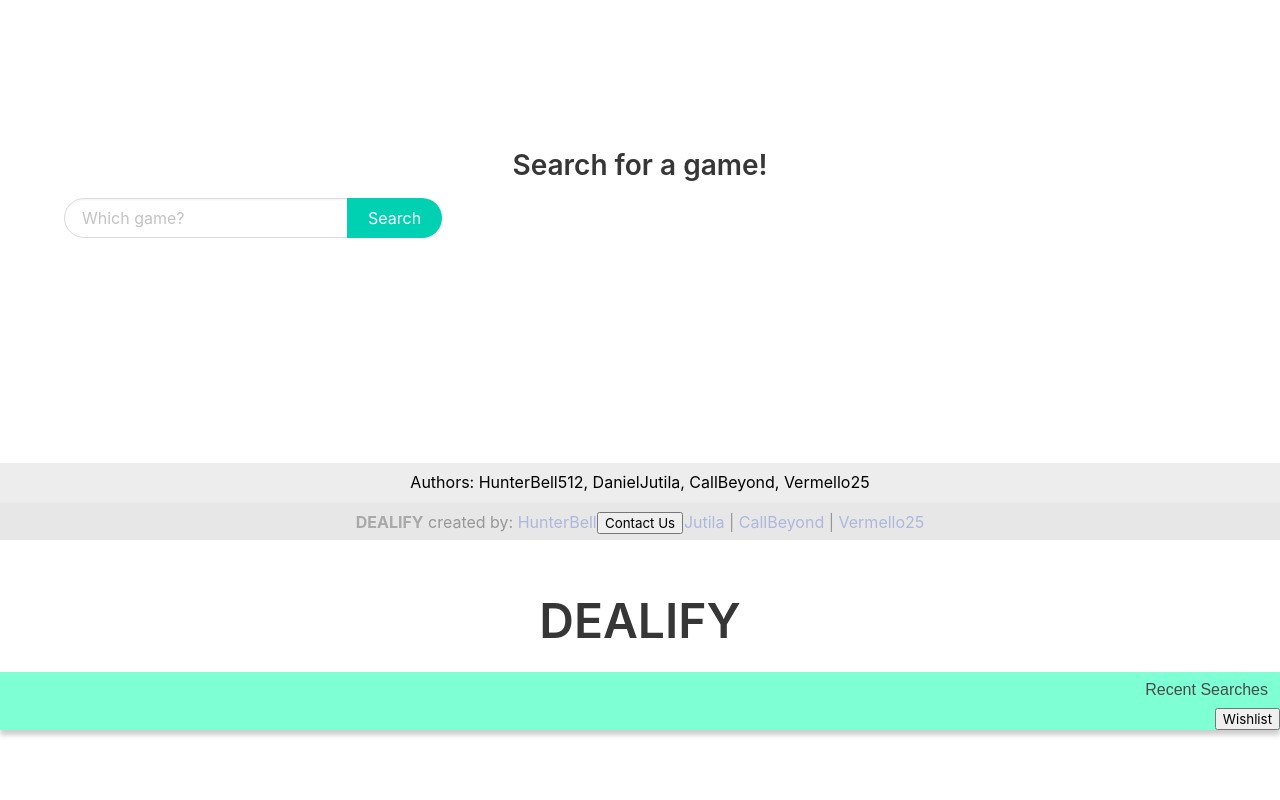
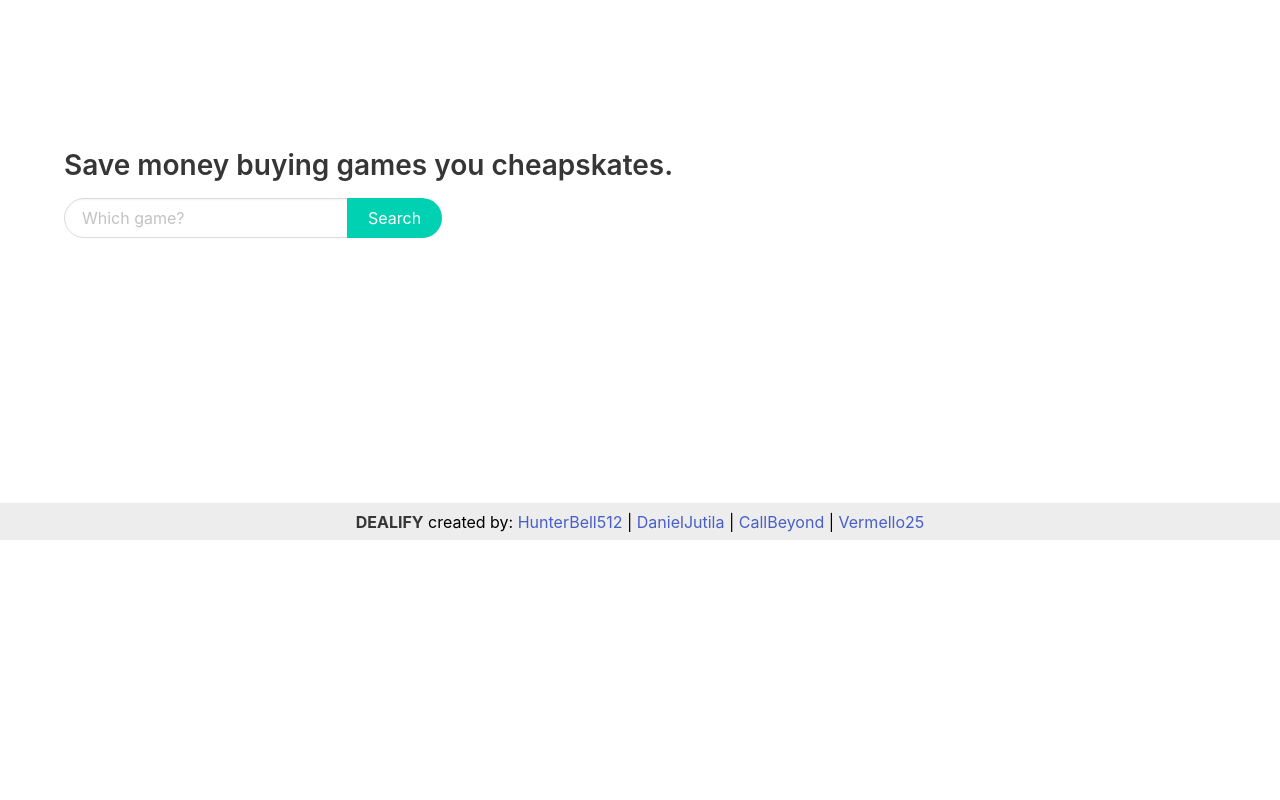
Before and after one commit to HunterBell512/dealify, a plain HTML site: page index.html in a window 1280 px wide. Shown: the part 260-1060 px from the top of the page. After the commit the page ends 854 px from the top, so only its background shows below. Drawn offline with nearby package versions, Linux system fonts and the light colour scheme; a web font is replaced by a local one.

Commit message:
changed html

```diff
--- a/index.html
+++ b/index.html
@@ -11,22 +11,28 @@
   <link rel="stylesheet" href="./assets/css/styles.css">
   <!-- Title -->
   <title>Dealify</title>
+
 </head>
 
 <body>
+
     <header>
       <nav class="navbar is-light" role="navigation">
+        <!-- Logo to the left of DEALIFY text -->
         <div class="navbar-brand">
           <a class="navbar-item" href="https://github.com/HunterBell512/dealify">
             <img src="./assets/images/eyes.png" width="112" height="28" alt="Dealify">
           </a>
         </div>
+
+        <!-- Navbar code -->
         <div id="navbarDealify" class="navbar-menu">
           <div class="navbar-start">
             <p id="navbarTitle" class="navbar-item">
               DEALIFY
             </p>
           </div>
+
           <div class="navbar-end">
             <a class="navbar-item" href="#">
               RECENTS
@@ -36,66 +42,13 @@
             </a>
               </div>
             </div>
-    </nav>
-  </header>
-  <section class="section">
-    <div class="container">
-      <div class="columns is-centered">
-        <div class="column is-full">
-          <div class="content has-text-centered">
-            <h2>Search for a game!</h2>
-            <form class="field has-addons searchform">
-              <div class="control">
-                <input class="input is-rounded" type="text" placeholder="Which game?">
-              </div>
-              <div class="control">
-                <button class="button is-primary is-rounded" type="submit">Search</button>
-              </div>
-            </form>
-          </div>
-        </div>
-      </div>
-    </div>
-  </section>
-  <footer class="footer">
-    <div class="content has-text-centered">
-      <p>
-        <strong>DEALIFY</strong> created by:
-        <a href="https://github.com/HunterBell512">HunterBell512</a> |
-        <a href="https://github.com/DanielJutila">DanielJutila</a> |
-        <a href="https://github.com/CallBeyond">CallBeyond</a> |
-        <a href="https://github.com/Vermello25">Vermello25</a>
-      </p>
-    </div>
-  </footer>
-  <script src="./assets/js/searchFunction.js"></script>
-  <script src="./assets/js/saveWishlist.js"></script>
-  <script src="./assets/js/endpoints.js"></script>
-</body>
-
-  <body>
-    <header>
-      <h1 class="title is-1 has-text-centered">
-        DEALIFY
-      </h1>
-      <nav class="menu has-text-right block">
-        <ul class="menu-list">
-          <li><a href="#">Recent Searches</a></li>
-          <li>
-            <button id="wishlistBtn" onclick="openWishlistModal()">Wishlist</button>
-            <div class="modal" id="wishlistModal">
-                  <div class="modal-content" id="wishlistContent">
-                    <span class="close-wishlist-modal" id="closeWishlist" onclick="closeWishlistModal()">&times;</span>
-                   <p>Your saved games.</p>
           </div>
 
         </div>
+      </nav>
+    </header>
 
 
-          </li>
-        </ul>
-      </nav>
-    </header>
   <section class="section">
     <div class="container">
       <div class="content right-aligned">
@@ -110,35 +63,24 @@
         </form>
       </div>
     </div>
+  </section>
 
-        </div>
-    </section>
-    <!-- Footer -->
   <footer class="footer">
     <div class="content has-text-centered">
-        <p>Authors: HunterBell512, DanielJutila, CallBeyond, Vermello25</p>
-        <button id="contactBtn" onclick="openContactModal()">Contact Us</button>
-        <div class="modal" id="contactModal">
-          <div class="modal-content" id="contactUsContent">
-            <span class="close-modal" id="closeContact" onclick="closeContactModal()">&times;</span>
-            <p>Thank You for visiting our website. If you would like to contact us, you can use one of the means below.</p>
-            <ul>
-              <li><a href="https://github.com/HunterBell512">HunterBell512</a></li>
-              <li><a href="https://github.com/DanielJutila">DanielJutila</a></li>
-              <li><a href="https://github.com/CallBeyond">CallBeyond</a></li>
-              <li><a href="https://github.com/Vermello25">Vermello25</a></li>
-            </ul>
-          </div>
-       </div>
+      <p>
+        <strong>DEALIFY</strong> created by:
+        <a href="https://github.com/HunterBell512">HunterBell512</a> |
+        <a href="https://github.com/DanielJutila">DanielJutila</a> |
+        <a href="https://github.com/CallBeyond">CallBeyond</a> |
+        <a href="https://github.com/Vermello25">Vermello25</a>
+      </p>
     </div>
   </footer>
-
-    <body>
-
 
   <script src="./assets/js/searchFunction.js"></script>
   <script src="./assets/js/saveWishlist.js"></script>
   <script src="./assets/js/endpoints.js"></script>
   <script src="./assets/js/modals.js"></script>
 </body>
+
 </html>
```
Lines whose indentation alone changed are shown as unchanged.
